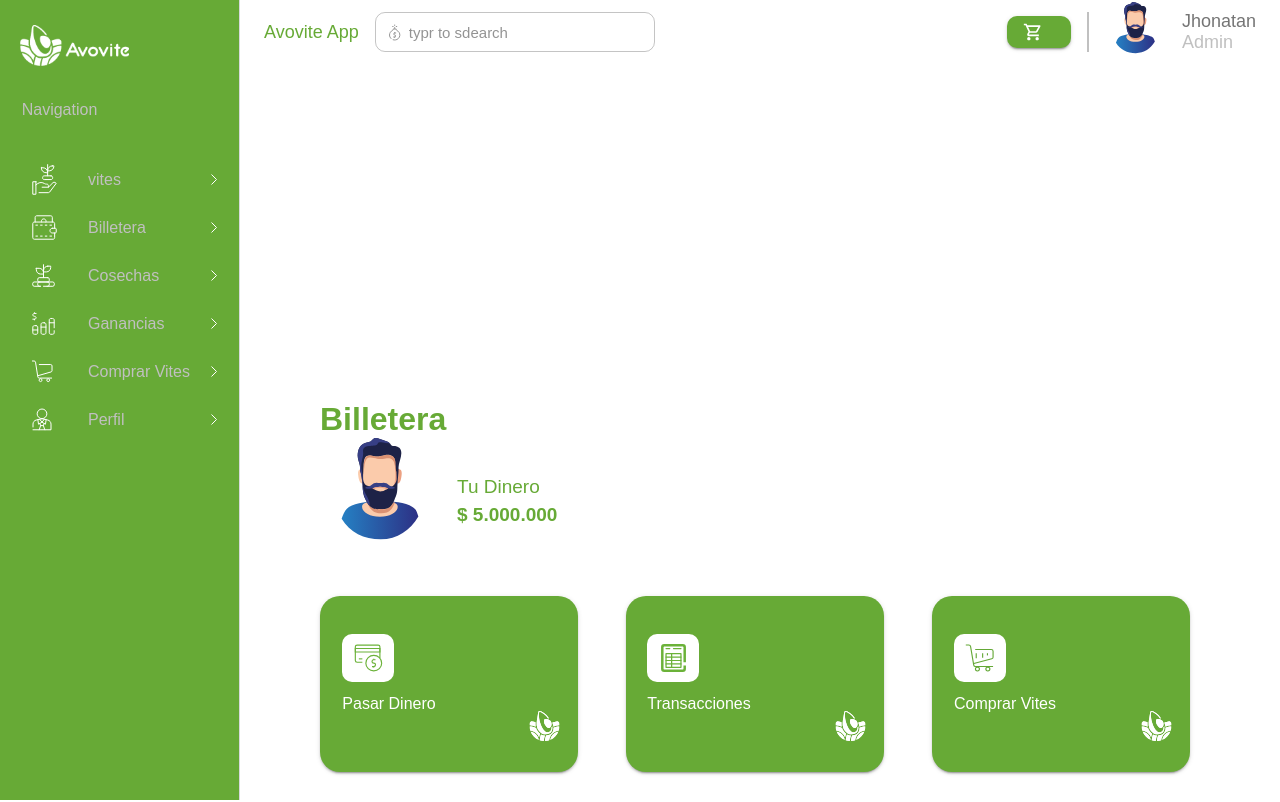
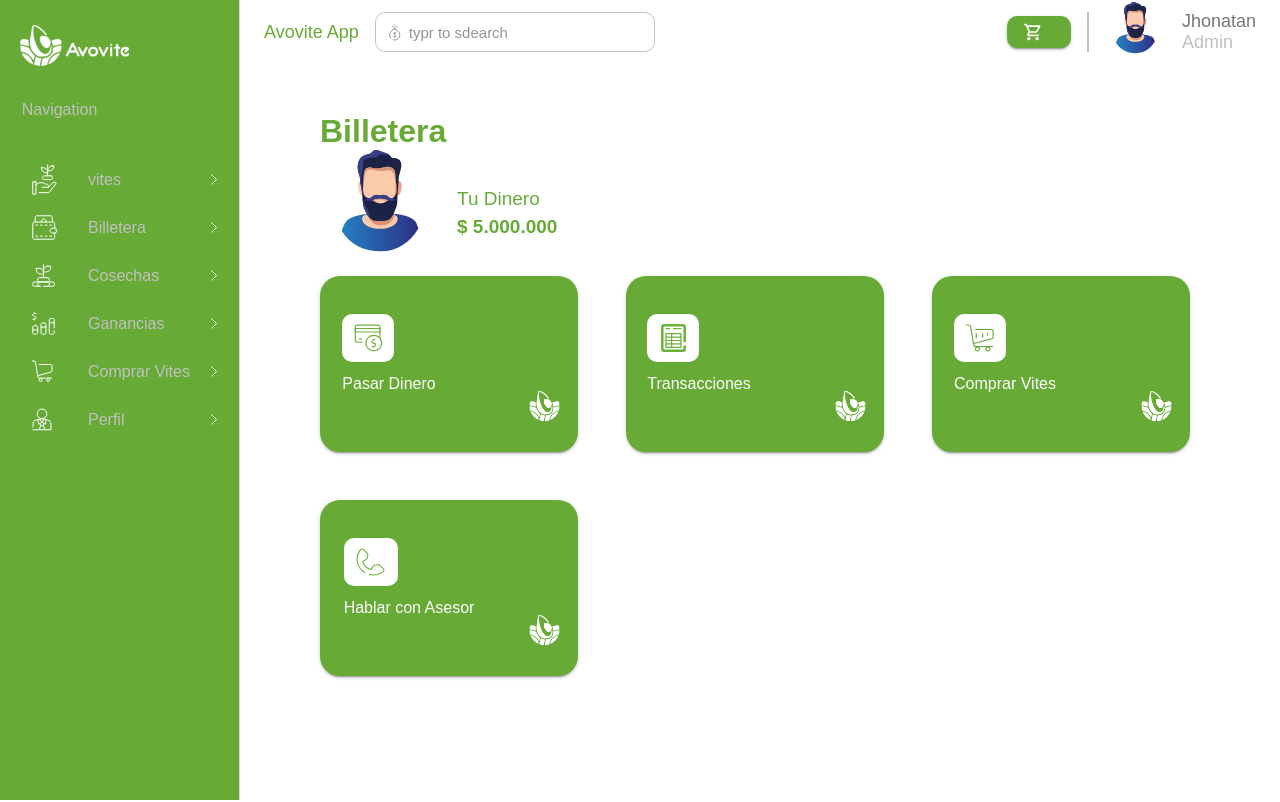
Before and after one commit to WSQuintero/avovite, a React (Vite) app: page /wallet in a window 1280 px wide. Shown: the top 802 px of the page. Built offline with nearby package versions, Linux system fonts and the light colour scheme.

Commit message:
Refactoring of Avovite in an efficient way possible.[3h]

```diff
--- a/src/Pages/OtherDataOptions.jsx
+++ b/src/Pages/OtherDataOptions.jsx
@@ -130,24 +130,47 @@ function OtherDataOptions() {
             sx={{ color: "primary.main", fontSize: 25, fontWeight: 500 }}
           >
             {filterData.title}
+
           </Typography>
           <Typography color="black"
                 ref={typographyRef}
                 textAlign='justify'
                 lineHeight={2}
-                style={{
+                sx={(t)=>({
                   maxHeight: "200px", // Ajusta la altura máxima deseada
                   overflowY: "scroll",
                   scrollbarWidth: "thin",
-                  padding: "20px",}}
+                  padding: "20px",
+
+                  [t.breakpoints.up('lg')]:{
+                     // Estilos de la barra de scroll
+
+
+              maxHeight: 400, // Ajusta la altura máxima deseada
+              overflowY: "scroll",
+              scrollbarWidth: "thin",
+              width:'60%',
+              // Estilos específicos para scrollbar (Solo funcionan en navegadores que soportan los pseudo-elementos ::webkit-scrollbar)
+              "&::-webkit-scrollbar": {
+                width: "6px",
+              },
+              "&::-webkit-scrollbar-thumb": {
+                backgroundColor: theme.palette.primary.main,
+                borderRadius: "3px",
+              },
+              "&::-webkit-scrollbar-thumb:hover": {
+                backgroundColor: theme.palette.primary.dark,
+              },
+                  }
+                })}
 
                   >
+           {filterData.text}<br/><br/>
+           {filterData.text}<br/><br/>
            {filterData.text}
+
           </Typography>
 
-          <div style={{ textAlign: "center" }}>
-                Porcentaje de desplazamiento: {scrollPercentage.toFixed(2)}%
-              </div>
 
           <Box
 
--- a/src/Pages/PasarDinero.jsx
+++ b/src/Pages/PasarDinero.jsx
@@ -45,14 +45,7 @@ function PasarDinero() {
   console.log(formBanck);
 
   return (
-    <Grid display="flex" flexDirection="column" sx={(theme)=>({
-
-
-      [theme.breakpoints.up('lg')]:{
-
-
-      }
-    })}>
+    <Grid display="flex" flexDirection="column" >
       <Box
         height="10vh"
         display="flex"
@@ -66,6 +59,7 @@ function PasarDinero() {
           gap: 7,
           [theme.breakpoints.up("lg")]: {
             marginTop: 10,
+            display:'none',
             flexDirection: "column",
             alignItems: "center",
             marginLeft: -10,
@@ -102,14 +96,45 @@ function PasarDinero() {
         </Box>
 
         {/* the filter of image */}
+
+      </Box>
+      <Grid
+        paddingY={2}
+        display="flex"
+        flexDirection="column"
+        alignItems="center"
+      >
+
+        <Box
+          sx={(theme) => ({
+            display: "flex",
+            flexDirection: "column",
+            alignItems: "center",
+            [theme.breakpoints.up("lg")]: {
+              display: "none",
+            },
+          })}
+        >
+
+          <img src={photoDefault} width="50%" height="50%" alt="photo" />
+
+          <Typography bottom={10} color="primary.main">
+            Nombre
+          </Typography>
+          <Typography bottom={10} color="primary.main">
+            $ 5.000.000
+          </Typography>
+        </Box>
         <Typography
           variant="h2"
           sx={(theme) => ({
             display: "none",
             [theme.breakpoints.up("lg")]: {
               display: "flex",
+              marginTop:15,
               marginLeft: -108,
-              marginTop: 10,
+
+
             },
           })}
         >
@@ -179,33 +204,6 @@ function PasarDinero() {
             </Typography>
           </Grid>
         </Box>
-      </Box>
-      <Grid
-        paddingY={2}
-        display="flex"
-        flexDirection="column"
-        alignItems="center"
-      >
-        <Box
-          sx={(theme) => ({
-            display: "flex",
-            flexDirection: "column",
-            alignItems: "center",
-            [theme.breakpoints.up("lg")]: {
-              display: "none",
-            },
-          })}
-        >
-          <img src={photoDefault} width="50%" height="50%" alt="photo" />
-
-          <Typography bottom={10} color="primary.main">
-            Nombre
-          </Typography>
-          <Typography bottom={10} color="primary.main">
-            $ 5.000.000
-          </Typography>
-        </Box>
-
         <Box
           display="flex"
           sx={(theme) => ({
@@ -215,16 +213,17 @@ function PasarDinero() {
             gap: 2,
             [theme.breakpoints.up("lg")]: {
               display: "flex",
-
+              paddingY:0,
               flexWrap: "wrap",
               width: "70vw",
               height: "80vh",
-              marginTop: 30,
+
               marginRight: 20,
               gap: 6,
             },
           })}
         >
+
           {bancos.map((e) => (
             <>
 
--- a/src/Pages/Wallet.jsx
+++ b/src/Pages/Wallet.jsx
@@ -55,10 +55,15 @@ function Wallet() {
     <Grid display="flex" flexDirection="column">
       <Box
         position="relative"
-        height="50vh"
-        display="flex"
         flexDirection="column"
         alignItems="center"
+        sx={(t) => ({
+          display: "flex",
+          height: "50vh",
+          [t.breakpoints.up("lg")]: {
+            display: "none",
+          },
+        })}
       >
         <Box
           sx={(theme) => ({
@@ -123,11 +128,11 @@ function Wallet() {
             gap: 8,
             [theme.breakpoints.up("lg")]: {
               marginTop: 10,
-              flexDirection:'column',
-              alignItems:'center',
-              marginRight:20,
-              width:'100%',
-              gap:0,
+              flexDirection: "column",
+              alignItems: "center",
+              marginRight: 20,
+              width: "100%",
+              gap: 0,
             },
           })}
         >
@@ -170,71 +175,7 @@ function Wallet() {
           </Box>
         </Box>
       </Box>
-          <Typography variant="h2" sx={(theme)=>({
-            [theme.breakpoints.up('lg')]:{
 
-
-            }
-          })}>Billetera</Typography>
-          <Box sx={(theme)=>({
-            [theme.breakpoints.up('lg')]:{
-              display:'flex',
-              justifyContent:'flex-start',
-              alignItems:'center',
-              width:'100%',
-
-            }
-          })}>
-          <Box
-            sx={(theme) => ({
-              [theme.breakpoints.up("lg")]: {
-
-              },
-            })}
-          >
-            <img
-              src={photoDefault}
-              alt="logos"
-              style={{ width: "40%", height: "40%" }}
-            />
-          </Box>
-
-          <Grid display="flex" flexDirection="column" sx={(theme)=>({
-            [theme.breakpoints.up('lg')]:{
-             marginLeft:-20,
-            }
-          })}>
-            <Typography
-              sx={(theme) => ({
-                color: "white",
-                fontSize: 15,
-                [theme.breakpoints.up("lg")]: {
-                  color: "primary.main",
-                  fontSize: 19,
-                  fontWeight: 200,
-                },
-              })}
-            >
-              Tu Dinero
-            </Typography>
-            <Typography
-              marginRight={10}
-              width="100%"
-              sx={(theme) => ({
-                color: "secondary.body",
-                fontSize: 18,
-                fontWeight: 600,
-                [theme.breakpoints.up("lg")]: {
-                  color: "primary.main",
-                  fontSize: 19,
-                  fontWeight: 600,
-                },
-              })}
-            >
-              $ 5.000.000
-            </Typography>
-          </Grid>
-          </Box>
       <Grid
         paddingX={2}
         paddingY={2}
@@ -332,17 +273,91 @@ function Wallet() {
           alignItems="center"
           width={50}
           height={50}
-          sx={(theme)=>({
+          sx={(theme) => ({
             boxShadow: "0px 4px 4px rgba(0, 0, 0, 0.25)",
-          [theme.breakpoints.up('lg')]:{
-            display:'none'
-          }
+            [theme.breakpoints.up("lg")]: {
+              display: "none",
+            },
           })}
         >
           <WhatsAppIcon sx={{ color: "primary.main", width: 35, height: 35 }} />
         </Box>
       </Grid>
-        <WalletInformation/>
+      <Typography
+        variant="h2"
+        sx={(theme) => ({
+          display: "none",
+          [theme.breakpoints.up("lg")]: {
+            display: "flex",
+            marginTop:10,
+          },
+        })}
+      >
+        Billetera
+      </Typography>
+      <Box
+        sx={(theme) => ({
+          [theme.breakpoints.up("lg")]: {
+            display: "flex",
+            justifyContent: "flex-start",
+            alignItems: "center",
+            width: "100%",
+          },
+        })}
+      >
+        <Box
+          sx={(theme) => ({
+            [theme.breakpoints.up("lg")]: {},
+          })}
+        >
+          <img
+            src={photoDefault}
+            alt="logos"
+            style={{ width: "40%", height: "40%" }}
+          />
+        </Box>
+
+        <Grid
+          display="flex"
+          flexDirection="column"
+          sx={(theme) => ({
+            [theme.breakpoints.up("lg")]: {
+              marginLeft: -20,
+            },
+          })}
+        >
+          <Typography
+            sx={(theme) => ({
+              color: "white",
+              fontSize: 15,
+              [theme.breakpoints.up("lg")]: {
+                color: "primary.main",
+                fontSize: 19,
+                fontWeight: 200,
+              },
+            })}
+          >
+            Tu Dinero
+          </Typography>
+          <Typography
+            marginRight={10}
+            width="100%"
+            sx={(theme) => ({
+              color: "secondary.body",
+              fontSize: 18,
+              fontWeight: 600,
+              [theme.breakpoints.up("lg")]: {
+                color: "primary.main",
+                fontSize: 19,
+                fontWeight: 600,
+              },
+            })}
+          >
+            $ 5.000.000
+          </Typography>
+        </Grid>
+      </Box>
+      <WalletInformation />
 
       {transaction && <TransactionList />}
       {asesorComponent && <Asesor />}
```
Also changed, not shown: src/Components/AnotherData.jsx (+14 -14 lines).
